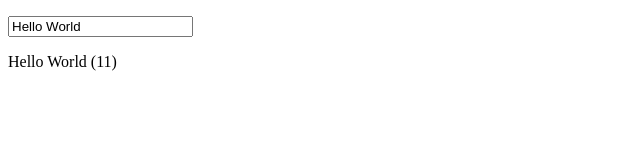
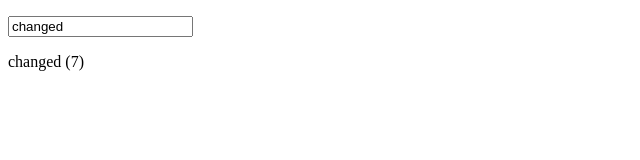
Before and after one commit to TheFred94/vue-learning, a plain HTML site: page index.html in a window 1280 px wide. Shown: the full height of the page, 0-640 px from the left. Drawn offline with nearby package versions, Linux system fonts and the light colour scheme.

Commit message:
setTimeout changes value of greeting after 3 seconds

```diff
--- a/index.html
+++ b/index.html
@@ -27,6 +27,13 @@
             greeting: "Hello World",
           };
         },
+
+        // Updates the value of 'greeting' after 3 seconds
+        mounted() {
+          setTimeout(() => {
+            this.greeting = "changed";
+          }, 3000);
+        },
       }).mount("#app");
     </script>
   </body>
```
